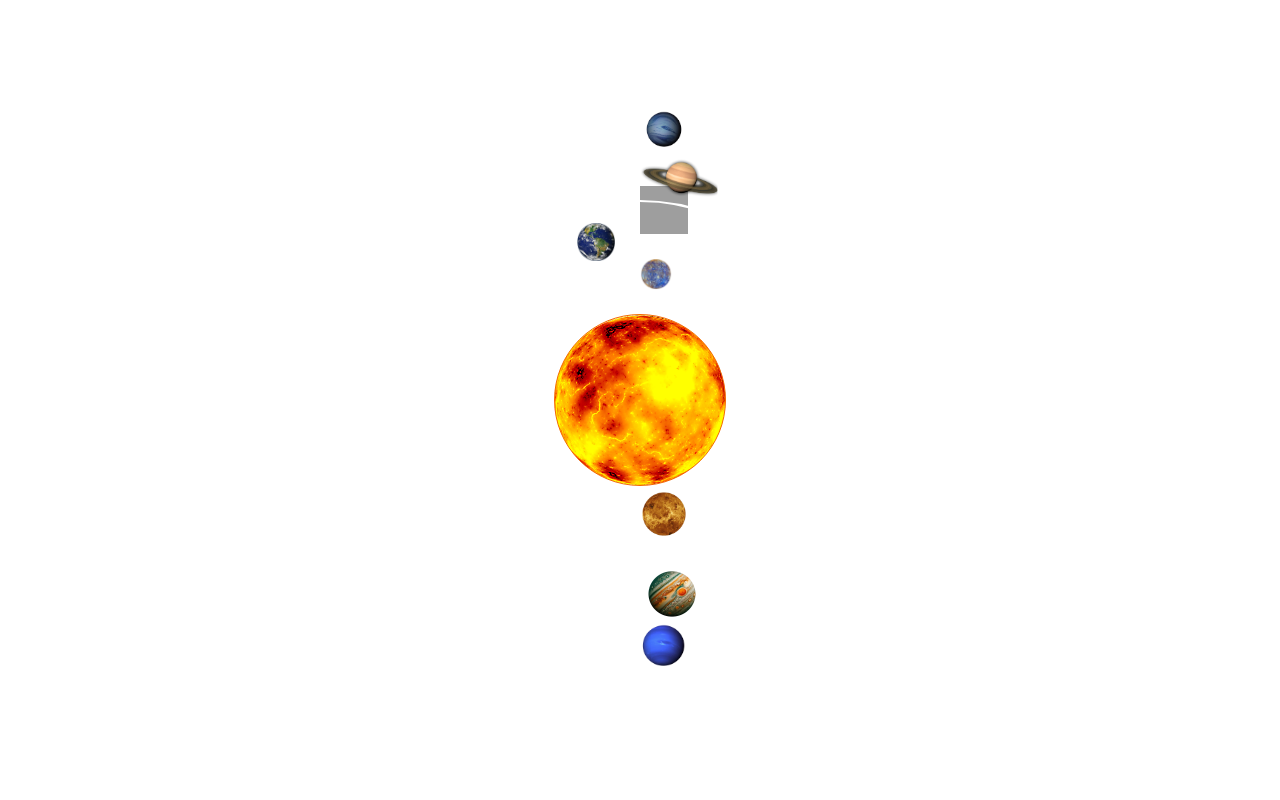
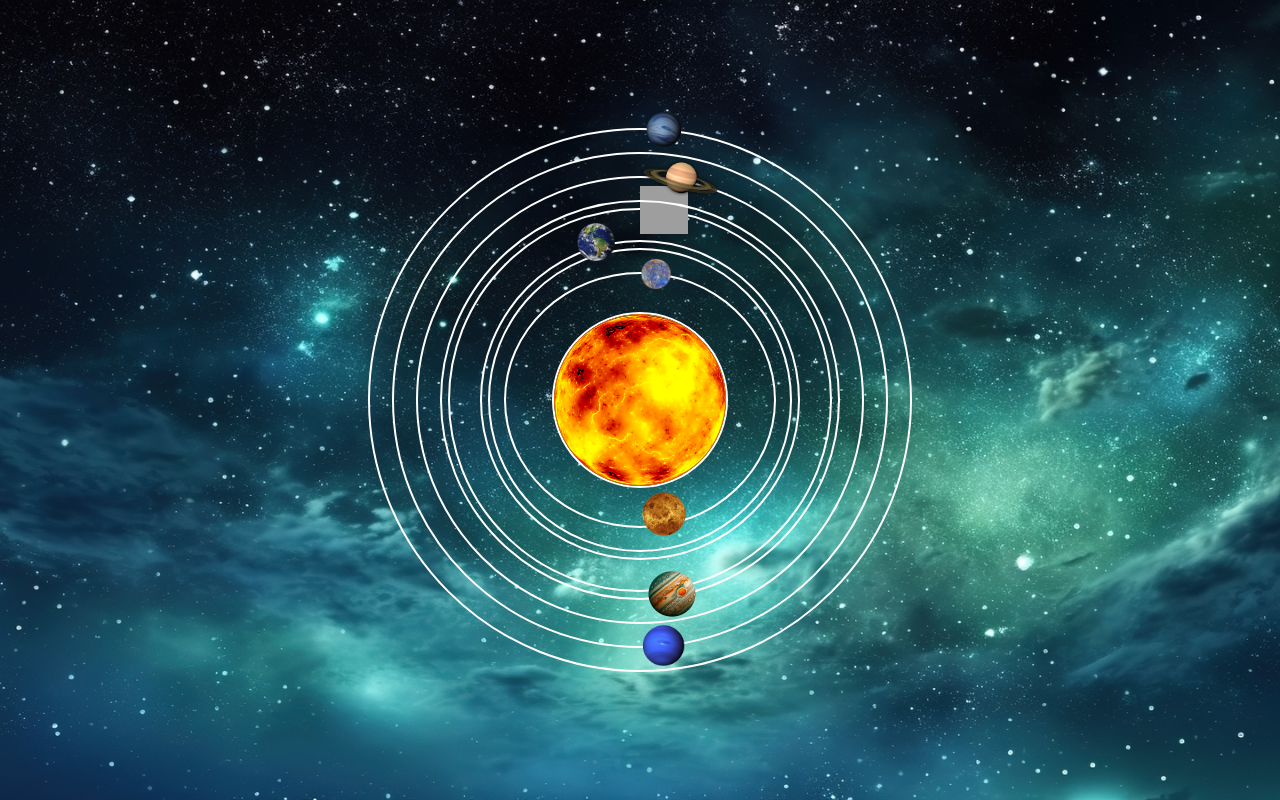
Before and after one commit to zahra-ershad/Front-End-Practice, a plain HTML site: page CSS/Position-css/index.html in a window 1280 px wide. Drawn offline with Linux system fonts and the light colour scheme; grey boxes are pictures that could not be loaded.

Commit message:
fixed style

```diff
--- a/CSS/Position-css/assets/style.css
+++ b/CSS/Position-css/assets/style.css
@@ -1,19 +1,19 @@
 html{
     font-size:100%;
-    max-width:100%;
-    max-height:100%;
     width: 100vw;
     height:100vh;
-    overflow:hidden;
-
-
+    overflow-y:hidden;
 }
 
-.main{
-    width:100%;
-    height:100%;
+.main {
+    width: 100%;
+    height: 100vh;
     background: url(./img/bg.jpg) no-repeat center/cover;
+    display: flex;
+    justify-content: center;
+    align-items: center;
 }
+
 .planet{
     position : absolute;
     border: 2px solid white;
@@ -23,6 +23,8 @@
     transform: translate(-50%, -50%);
 
 }
+
+
 
 .sun{
     border: 2px solid white;
```
